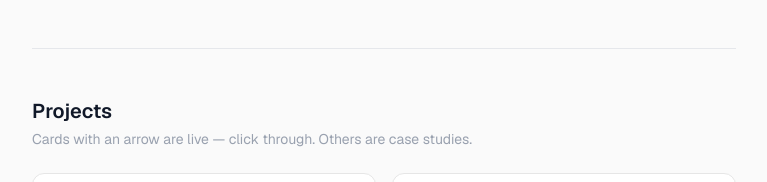
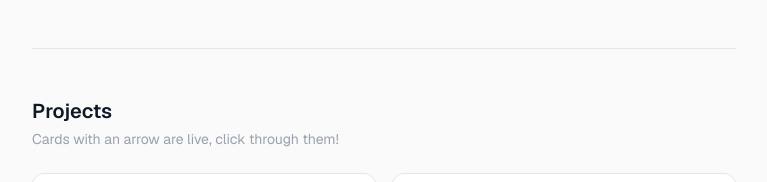
Before and after one commit to SeungwooDY/portfolio, a Next.js app: page / in a window 1280 px wide. Shown: the part 2022-2204 px from the top of the page, without its empty margins (256-1023 px from the left). Built offline with nearby package versions, Linux system fonts and the light colour scheme.

Commit message:
update project header

```diff
--- a/app/page.tsx
+++ b/app/page.tsx
@@ -512,8 +512,7 @@ export default function Home() {
         <section id="projects" className="py-12 border-t border-gray-200">
           <h2 className="text-xl font-semibold text-gray-900 mb-1">Projects</h2>
           <p className="text-gray-400 text-sm mb-6">
-            Cards with an arrow are live — click through. Others are case
-            studies.
+            Cards with an arrow are live, click through them!
           </p>
           <div className="grid gap-4 sm:grid-cols-2">
             {projects.map((p) => {
```
